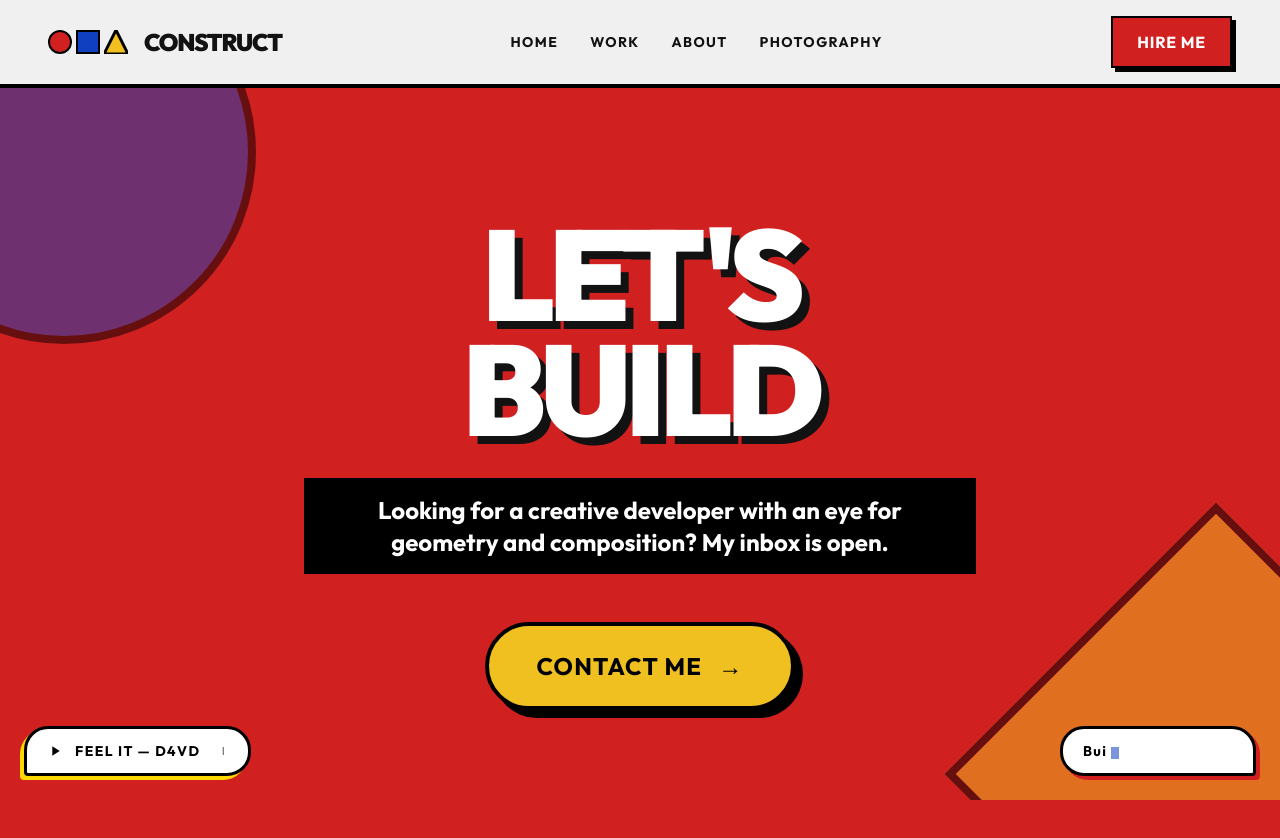
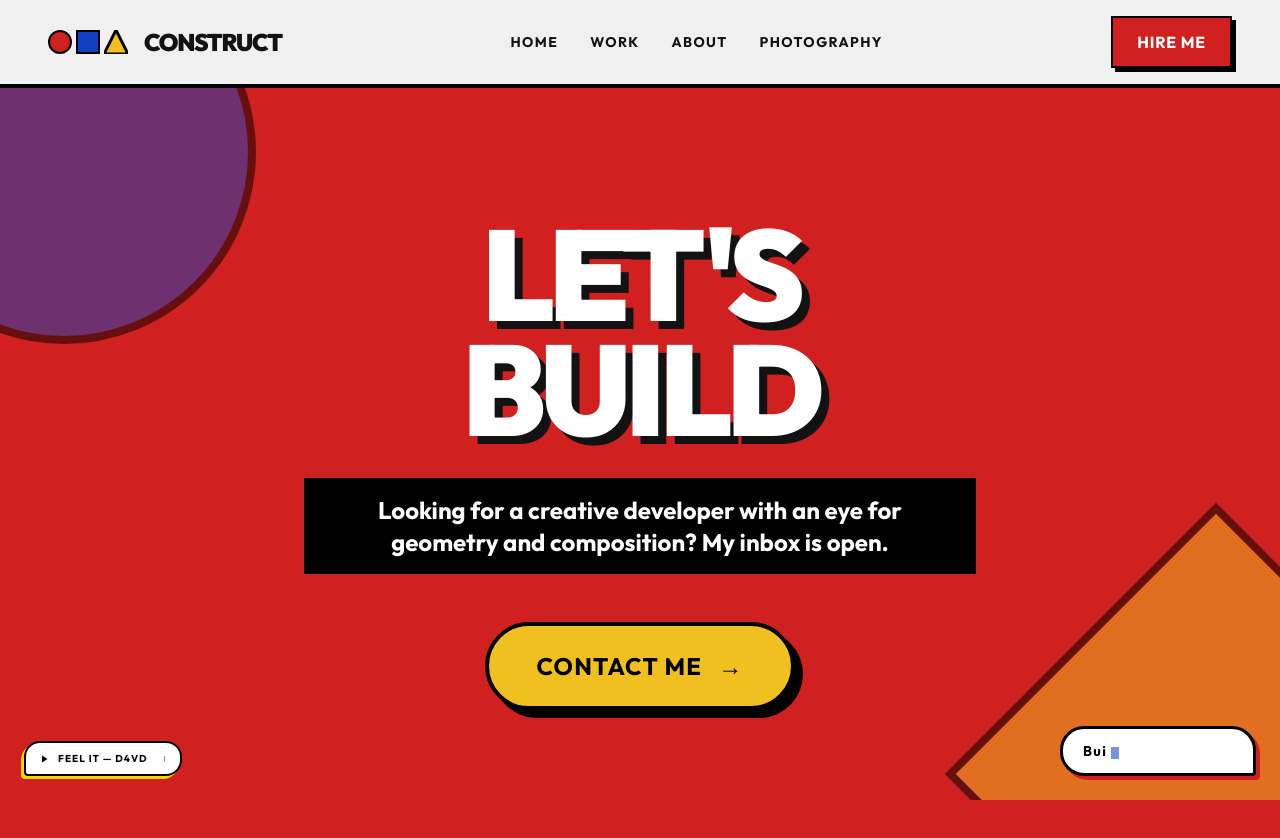
Before and after one commit to akshpatel153/director-portfolio, a React (Vite) app: page /contact in a window 1280 px wide. Shown: the top 838 px of the page. Built offline with nearby package versions, Linux system fonts and the light colour scheme.

Commit message:
Make audio player smaller

```diff
--- a/src/components/ui/AudioPlayer.tsx
+++ b/src/components/ui/AudioPlayer.tsx
@@ -40,25 +40,25 @@ export function AudioPlayer() {
     <div className="fixed bottom-6 left-6 z-50 flex items-end justify-start pointer-events-none">
       <audio ref={audioRef} src={TRACKS[trackIndex].src} loop />
 
-      <div className="pointer-events-auto flex items-center bg-white border-[3px] border-black px-5 py-3 rounded-t-3xl rounded-br-3xl rounded-bl-sm shadow-[-4px_4px_0px_0px_#FFD700]">
+      <div className="pointer-events-auto flex items-center bg-white border-[2px] border-black px-3 py-2 rounded-t-2xl rounded-br-2xl rounded-bl-sm shadow-[-3px_3px_0px_0px_#FFD700]">
 
         {/* Play / Equalizer toggle */}
-        <button onClick={togglePlay} className="mr-3 shrink-0">
+        <button onClick={togglePlay} className="mr-2 shrink-0">
           {isPlaying ? (
-            <div className="flex gap-[3px] h-4 items-end">
-              <motion.div animate={{ height: ["4px", "14px", "4px"] }} transition={{ repeat: Infinity, duration: 0.5 }} className="w-[3px] bg-black" />
-              <motion.div animate={{ height: ["14px", "4px", "14px"] }} transition={{ repeat: Infinity, duration: 0.5, delay: 0.15 }} className="w-[3px] bg-black" />
-              <motion.div animate={{ height: ["8px", "14px", "8px"] }} transition={{ repeat: Infinity, duration: 0.5, delay: 0.3 }} className="w-[3px] bg-black" />
+            <div className="flex gap-[2px] h-3 items-end">
+              <motion.div animate={{ height: ["3px", "10px", "3px"] }} transition={{ repeat: Infinity, duration: 0.5 }} className="w-[2px] bg-black" />
+              <motion.div animate={{ height: ["10px", "3px", "10px"] }} transition={{ repeat: Infinity, duration: 0.5, delay: 0.15 }} className="w-[2px] bg-black" />
+              <motion.div animate={{ height: ["6px", "10px", "6px"] }} transition={{ repeat: Infinity, duration: 0.5, delay: 0.3 }} className="w-[2px] bg-black" />
             </div>
           ) : (
-            <svg className="w-4 h-4 text-black" fill="currentColor" viewBox="0 0 24 24">
+            <svg className="w-3 h-3 text-black" fill="currentColor" viewBox="0 0 24 24">
               <path d="M8 5v14l11-7z" />
             </svg>
           )}
         </button>
 
         {/* Track name */}
-        <span className="font-bold tracking-widest text-black text-xs md:text-sm whitespace-nowrap">
+        <span className="font-bold tracking-widest text-black text-[10px] whitespace-nowrap">
           {TRACKS[trackIndex].label}
         </span>
 
@@ -67,13 +67,13 @@ export function AudioPlayer() {
           <motion.span
             animate={{ opacity: [1, 0] }}
             transition={{ repeat: Infinity, duration: 0.8 }}
-            className="inline-block w-2 h-3 bg-primary-yellow ml-2 align-middle"
+            className="inline-block w-1.5 h-2.5 bg-primary-yellow ml-1.5 align-middle"
           />
         )}
 
         {/* Next track button */}
-        <button onClick={nextTrack} className="ml-3 shrink-0 opacity-50 hover:opacity-100 transition-opacity" title="Next track">
-          <svg className="w-4 h-4 text-black" fill="currentColor" viewBox="0 0 24 24">
+        <button onClick={nextTrack} className="ml-2 shrink-0 opacity-40 hover:opacity-100 transition-opacity" title="Next track">
+          <svg className="w-3 h-3 text-black" fill="currentColor" viewBox="0 0 24 24">
             <path d="M6 18l8.5-6L6 6v12zm8.5-6l-8.5 6V6l8.5 6zM16 6v12h2V6h-2z" />
           </svg>
         </button>
```
